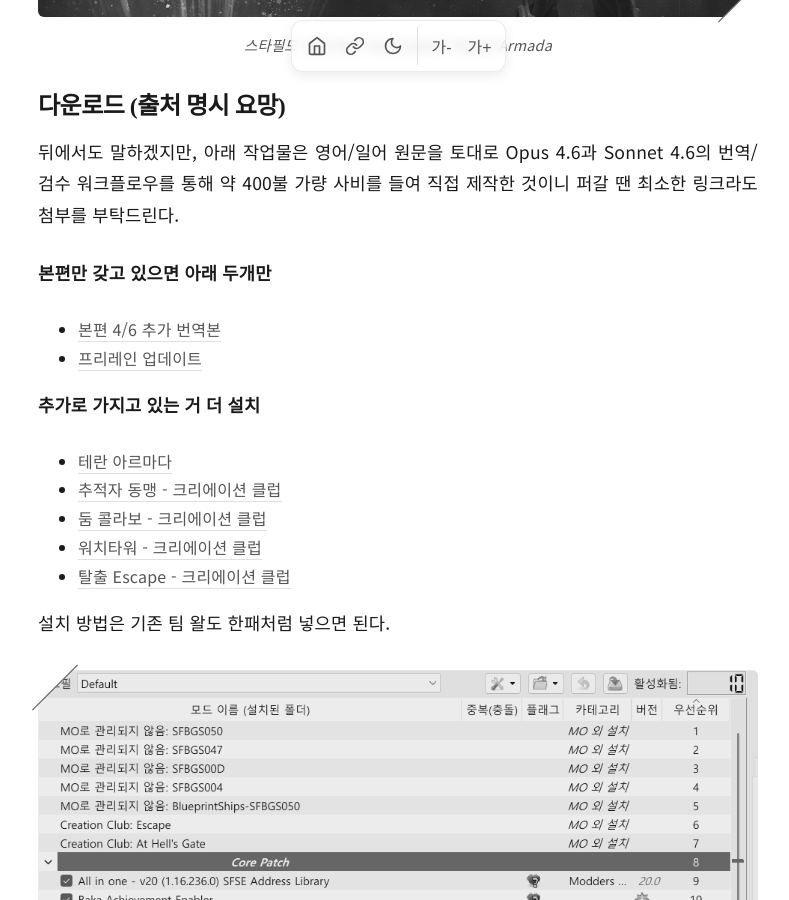
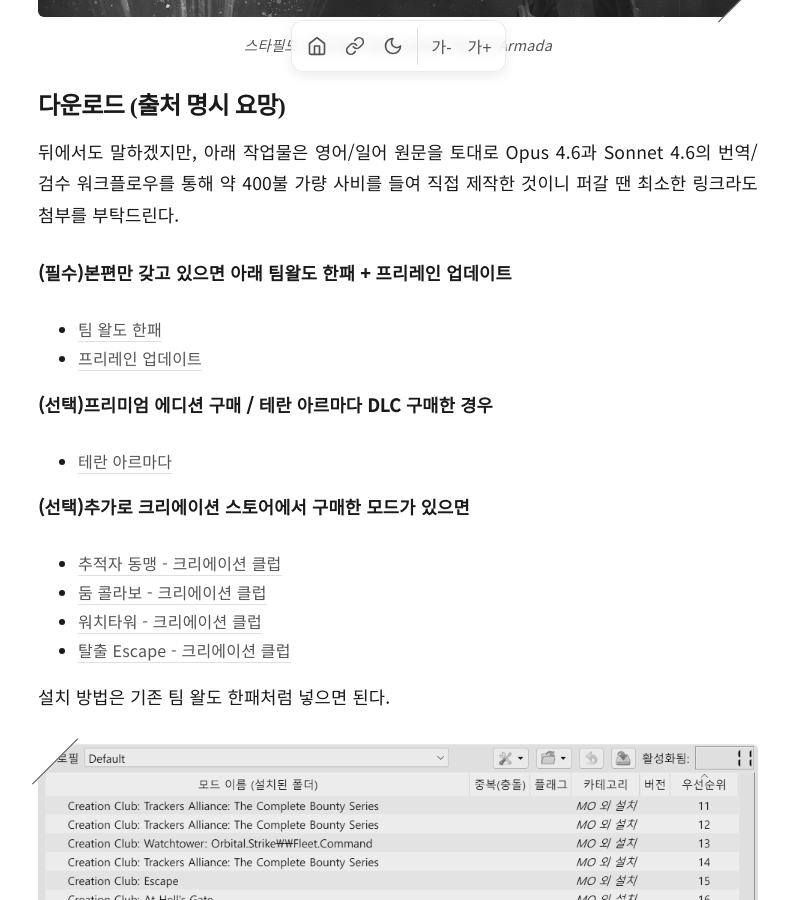
Before and after one commit to Kuax-Meat/blog, a Jekyll site: the page built from _posts/2026-04-06-111.md, in a window 1280 px wide and 900 px high, scrolled down 806 px. Shown: the whole window, without its empty margins (242-1031 px from the left). Built offline with Jekyll 4.4.1, drawn with Linux system fonts in a browser that asks for light colours; some web fonts are replaced; comment, search, counter and statistics services are not loaded.

Commit message:
add post 04/07/2026

```diff
--- a/_posts/2026-04-06-111.md
+++ b/_posts/2026-04-06-111.md
@@ -15,12 +15,14 @@ thumbnail: /assets/img/111/img-1.jpg
 ### 다운로드 (출처 명시 요망)
 뒤에서도 말하겠지만, 아래 작업물은 영어/일어 원문을 토대로 Opus 4.6과 Sonnet 4.6의 번역/검수 워크플로우를 통해 약 400불 가량 사비를 들여 직접 제작한 것이니 퍼갈 땐 최소한 링크라도 첨부를 부탁드린다.
 
-**본편만 갖고 있으면 아래 두개만**
-- [본편 4/6 추가 번역본](https://drive.google.com/file/d/1sVm1ddfpsGdpVCQf-ZhcWrPSV3xiccpg/view?usp=drive_link){:target="_blank"}
-- [프리레인 업데이트](https://drive.google.com/file/d/1TIXiUBaQKfjUNaga3rwKrN6oSR2QlXQW/view?usp=drive_link){:target="_blank"}
+**(필수)본편만 갖고 있으면 아래 팀왈도 한패 + 프리레인 업데이트**
+- [팀 왈도 한패](https://blog.naver.com/dhrgusdlrns4/223532045871){:target="_blank"}
+- [프리레인 업데이트](https://drive.google.com/file/d/1n-ZUt_m6vezWXnplXZU72kIZVtAkHX8G/view?usp=drive_link){:target="_blank"}
 
-**추가로 가지고 있는 거 더 설치**
+**(선택)프리미엄 에디션 구매 / 테란 아르마다 DLC 구매한 경우**
 - [테란 아르마다](https://drive.google.com/file/d/1BOBf16hnmTz7-kvsVCquzCc6y7Gg8Vev/view?usp=drive_link){:target="_blank"}
+
+**(선택)추가로 크리에이션 스토어에서 구매한 모드가 있으면**
 - [추적자 동맹 - 크리에이션 클럽](https://drive.google.com/file/d/1veKrkIpDC0fE8lm0yortylWxX5c7EnEf/view?usp=drive_link){:target="_blank"}
 - [둠 콜라보 - 크리에이션 클럽](https://drive.google.com/file/d/1DhdA3kCKZbZk5cbv78WcyL77o5J4PEGk/view?usp=drive_link){:target="_blank"}
 - [워치타워 - 크리에이션 클럽](https://drive.google.com/file/d/1l7WyA9K0FNnCA5wTRfaGM31SU3viBrSt/view?usp=drive_link){:target="_blank"}
```
Also changed, not shown: assets/img/111/img-7.png.
